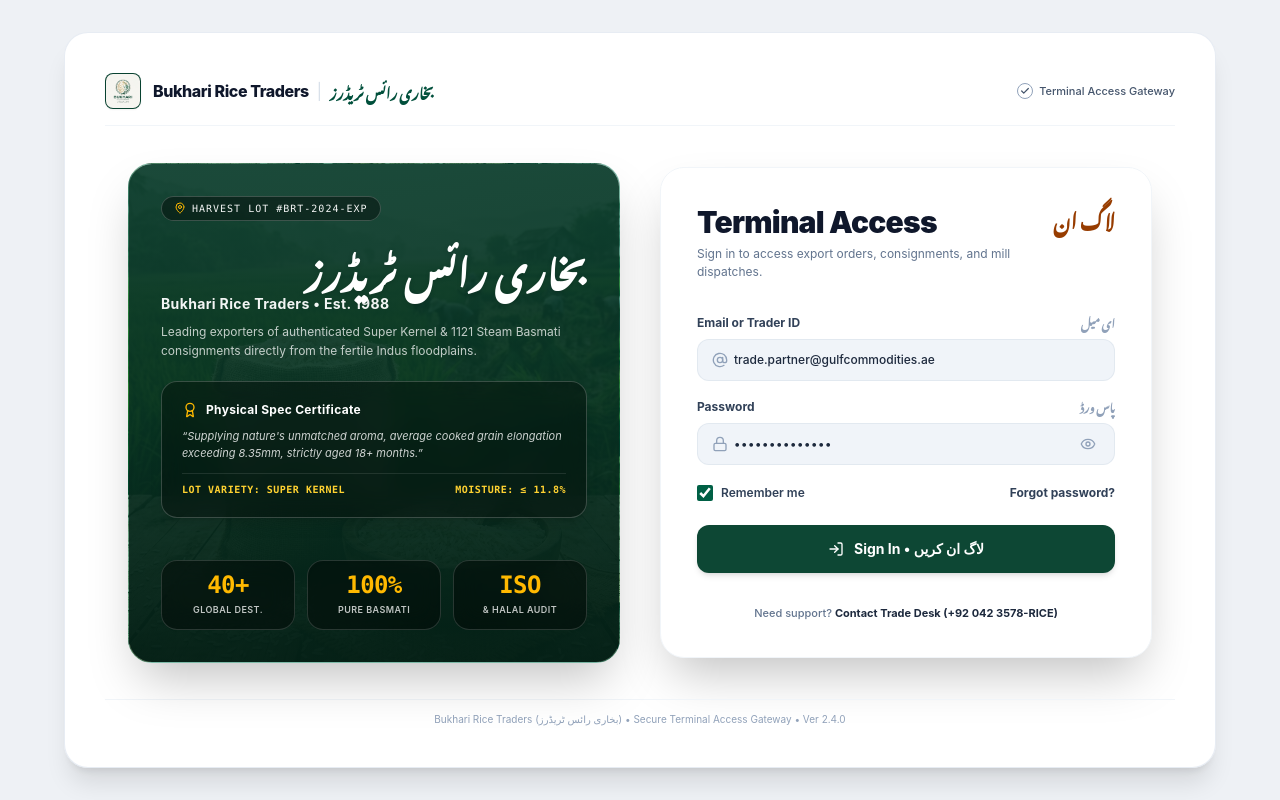
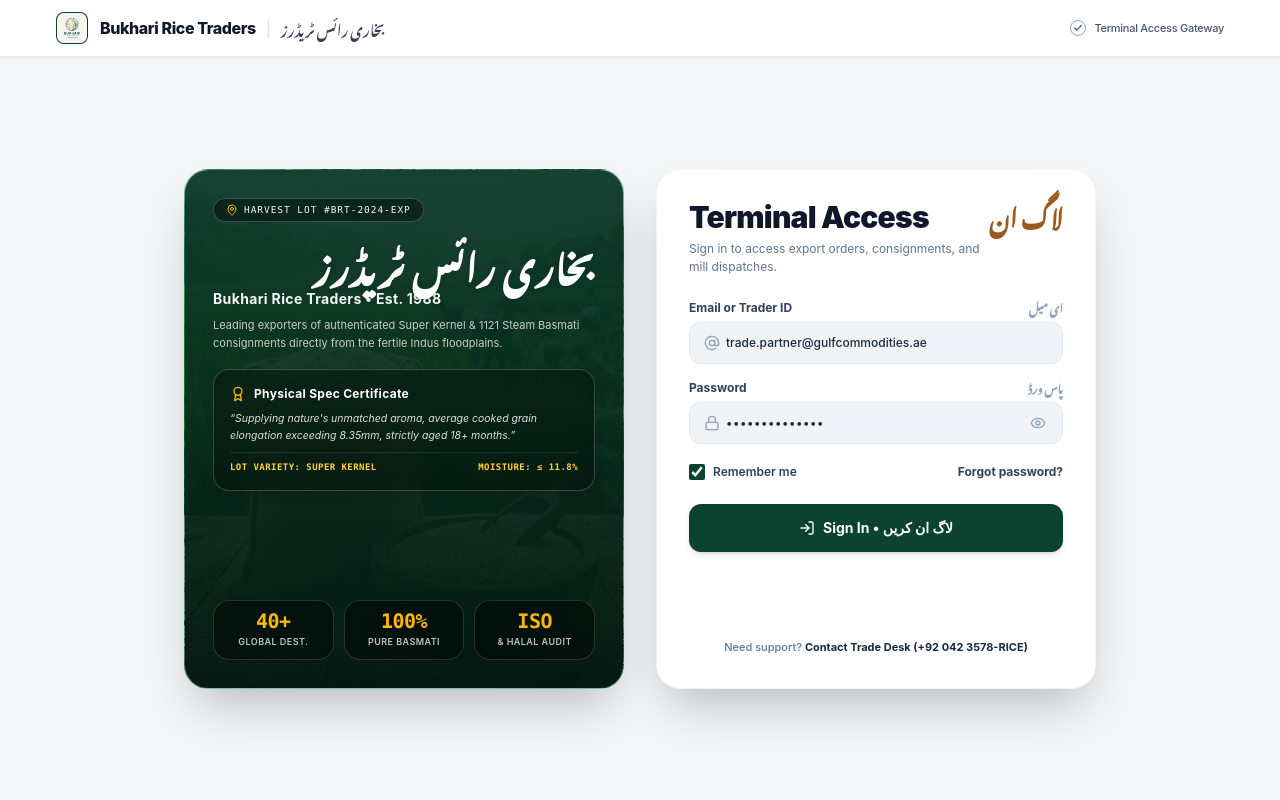
Before and after one commit to hamza1099/Rice-Inventory-System, a React (Vite) app: page / in a window 1280 px wide. Built offline with nearby package versions, Linux system fonts and the light colour scheme; a web font is replaced by a local one.

Commit message:
Full-screen edge-to-edge login layout with perfect alignments and typography

```diff
--- a/src/components/common/Sidebar.tsx
+++ b/src/components/common/Sidebar.tsx
@@ -5,14 +5,15 @@ import {
   Receipt,
   Boxes,
   CheckCircle2,
-  Users
+  Users,
+  Settings
 } from 'lucide-react';
 import { RouteName } from '../../routes/RouteName';
 
 export const Sidebar: React.FC = () => {
   const navigate = useNavigate();
 
-  // Keyboard shortcut listener for F1, F2, F3, F4, F8
+  // Keyboard shortcut listener for F1, F2, F3, F4, F8, F9
   useEffect(() => {
     const handleKeyDown = (e: KeyboardEvent) => {
       if (e.key === 'F1') {
@@ -30,6 +31,9 @@ export const Sidebar: React.FC = () => {
       } else if (e.key === 'F8') {
         e.preventDefault();
         navigate(RouteName.USER_MANAGEMENT);
+      } else if (e.key === 'F9') {
+        e.preventDefault();
+        navigate(RouteName.SYSTEM_SETTINGS);
       }
     };
     window.addEventListener('keydown', handleKeyDown);
--- a/src/screens/LoginScreen.tsx
+++ b/src/screens/LoginScreen.tsx
@@ -1,7 +1,6 @@
 import React, { useState } from 'react';
 import { useNavigate } from 'react-router-dom';
 import {
-  ShieldCheck,
   MapPin,
   Award,
   AtSign,
@@ -15,7 +14,7 @@ import { usePos } from '../context/PosContext';
 import { RouteName } from '../routes/RouteName';
 import { notifySuccess, notifyError, notifyInfo } from '../utils/toast';
 
-// Assets placed by user in src/assets
+// User assets
 import logoImg from '../assets/logo.jpg';
 import loginBg from '../assets/login background.jpg';
 
@@ -62,84 +61,82 @@ export const LoginScreen: React.FC = () => {
   };
 
   return (
-    <div className="min-h-screen bg-[#eef1f5] p-3 sm:p-6 md:p-8 flex items-center justify-center font-sans antialiased select-none">
-      {/* Outer Framed Canvas matching exact design in screenshot */}
-      <div className="w-full max-w-6xl bg-white/95 rounded-3xl border border-slate-200/80 shadow-xl overflow-hidden flex flex-col justify-between min-h-[92vh] p-5 sm:p-8 md:p-10 relative backdrop-blur-sm">
+    <div className="h-screen w-screen overflow-hidden bg-[#f4f6f8] flex flex-col font-sans antialiased select-none">
 
-        {/* Top Header Row inside the Frame */}
-        <header className="flex items-center justify-between pb-4 border-b border-slate-100 shrink-0">
-          {/* Left Brand with Logo */}
+      {/* Top Navbar spanning 100% width edge-to-edge */}
+      <header className="w-full px-6 sm:px-10 lg:px-14 py-3 bg-white border-b border-slate-200/80 flex items-center justify-between shrink-0 shadow-xs z-10">
+        {/* Left: Brand with Logo */}
         <div className="flex items-center space-x-3">
-            <div className="w-9 h-9 rounded-lg overflow-hidden border border-emerald-900/30 bg-[#0c3c2b] flex items-center justify-center shadow-xs shrink-0">
+          <div className="w-8 h-8 rounded-lg overflow-hidden border border-emerald-900/30 bg-[#0c3c2b] flex items-center justify-center shadow-xs shrink-0">
             <img
               src={logoImg}
-                alt="Bukhari Rice Traders Logo"
+              alt="Bukhari Rice Traders"
               className="w-full h-full object-cover"
             />
           </div>
-            <div className="flex items-center space-x-2">
+          <div className="flex items-center space-x-2.5">
             <span className="text-sm sm:text-base font-extrabold text-slate-900 tracking-tight">
               Bukhari Rice Traders
             </span>
             <span className="text-slate-300 font-light text-base">|</span>
-              <span className="urdu-text text-xs sm:text-sm text-emerald-900 font-bold" dir="rtl">
+            <span className="urdu-text text-xs sm:text-sm text-slate-700 font-semibold !leading-none" dir="rtl">
               بخاری رائس ٹریڈرز
             </span>
           </div>
         </div>
 
-          {/* Right: Terminal Access Gateway Badge */}
-          <div className="flex items-center space-x-1.5 text-slate-500 text-xs font-semibold">
-            <div className="w-4 h-4 rounded-full border border-slate-400 flex items-center justify-center">
+        {/* Right: Terminal Access Gateway */}
+        <div className="flex items-center space-x-2 text-slate-500 text-xs font-semibold">
+          <div className="w-4 h-4 rounded-full border border-slate-400 flex items-center justify-center shrink-0">
             <Check className="w-2.5 h-2.5 text-slate-600 stroke-[3]" />
           </div>
-            <span className="hidden sm:inline text-slate-600 font-medium text-[11px]">
+          <span className="text-slate-600 font-medium text-[11px] tracking-tight">
             Terminal Access Gateway
           </span>
         </div>
       </header>
 
-        {/* Main Content Area: 2-Column Exact Layout */}
-        <main className="my-auto py-6 flex items-center justify-center">
-          <div className="w-full max-w-5xl grid grid-cols-1 lg:grid-cols-12 gap-8 lg:gap-10 items-stretch">
+      {/* Main Viewport: Perfectly Centered 2-Column Exact Layout */}
+      <main className="flex-1 min-h-0 w-full flex items-center justify-center p-4 sm:p-6 lg:p-8 overflow-y-auto">
+        <div className="w-full max-w-[940px] flex flex-col lg:flex-row items-center justify-center gap-6 lg:gap-8 my-auto">
 
-            {/* LEFT COLUMN: Green Hero Card (Harvest Lot & Brand Showcase) */}
+          {/* LEFT COLUMN: Green Hero Poster Card */}
           <div
-              className="lg:col-span-6 rounded-3xl p-6 sm:p-8 text-white relative overflow-hidden shadow-2xl flex flex-col justify-between border border-emerald-700/50 min-h-[500px]"
+            className="w-full lg:w-[440px] shrink-0 rounded-3xl p-6 sm:p-7 text-white relative overflow-hidden shadow-2xl flex flex-col justify-between border border-emerald-700/50 min-h-[520px]"
             style={{
               backgroundImage: `url("${loginBg}")`,
               backgroundSize: 'cover',
               backgroundPosition: 'center',
             }}
           >
-              {/* Deep Emerald Gradient Overlay to match screenshot color and texture */}
-              <div className="absolute inset-0 bg-gradient-to-b from-[#0c3e2d]/94 via-[#083324]/92 to-[#042016]/98 z-0"></div>
+            {/* Deep Emerald Gradient Overlay */}
+            <div className="absolute inset-0 bg-gradient-to-b from-[#0a3828]/95 via-[#072c1f]/93 to-[#031811]/98 z-0"></div>
 
-              {/* Foreground content on top of background */}
-              <div className="relative z-10 space-y-4">
-                {/* Harvest Lot Pill Badge */}
+            {/* Foreground Content */}
+            <div className="relative z-10 space-y-3.5">
+              {/* Harvest Lot Pill */}
               <div>
-                  <span className="inline-flex items-center space-x-1.5 px-3 py-1 rounded-full bg-black/40 backdrop-blur-md border border-white/20 text-[10px] font-mono tracking-widest text-white/95 uppercase shadow-inner">
+                <span className="inline-flex items-center space-x-1.5 px-3 py-1 rounded-full bg-black/40 backdrop-blur-md border border-white/20 text-[9.5px] font-mono tracking-widest text-white/95 uppercase shadow-inner">
                   <MapPin className="w-3 h-3 text-amber-400 shrink-0" />
                   <span>HARVEST LOT #BRT-2024-EXP</span>
                 </span>
               </div>
 
-                {/* Urdu Main Title */}
-                <div className="pt-2">
-                  <h1 className="urdu-text text-3xl sm:text-4xl font-black text-white tracking-wide leading-tight drop-shadow-sm" dir="rtl">
+              {/* Urdu & English Titles */}
+              <div className="pt-1">
+                <h1 className="urdu-text text-3xl sm:text-4xl font-extrabold text-white tracking-wide !leading-tight drop-shadow-sm" dir="rtl">
                   بخاری رائس ٹریڈرز
                 </h1>
                 <h2 className="text-xs sm:text-sm font-bold text-white/95 tracking-wide mt-1">
                   Bukhari Rice Traders • Est. 1988
                 </h2>
-                  <p className="text-[11px] sm:text-xs text-white/75 leading-relaxed mt-2 font-normal max-w-md">
+                <p className="text-[11px] text-white/75 leading-relaxed mt-2 font-normal max-w-sm">
                   Leading exporters of authenticated Super Kernel & 1121 Steam Basmati consignments directly from the fertile Indus floodplains.
                 </p>
               </div>
 
               {/* Physical Spec Certificate Glass Card */}
-                <div className="bg-black/35 backdrop-blur-md border border-white/20 rounded-2xl p-4 sm:p-5 shadow-lg space-y-2.5 mt-5">
+              <div className="bg-black/30 backdrop-blur-md border border-white/20 rounded-2xl p-4 shadow-lg space-y-2 mt-4">
                 <div className="flex items-center space-x-2">
                   <Award className="w-4 h-4 text-amber-400 shrink-0" />
                   <span className="text-xs font-bold text-white tracking-wide">
@@ -147,11 +144,11 @@ export const LoginScreen: React.FC = () => {
                   </span>
                 </div>
 
-                  <p className="text-[10.5px] sm:text-[11px] italic text-white/80 leading-relaxed">
+                <p className="text-[10px] sm:text-[10.5px] italic text-white/85 leading-relaxed">
                   &ldquo;Supplying nature's unmatched aroma, average cooked grain elongation exceeding 8.35mm, strictly aged 18+ months.&rdquo;
                 </p>
 
-                  <div className="pt-2 border-t border-white/10 flex items-center justify-between text-[10px] font-mono tracking-wider font-bold text-amber-300 uppercase">
+                <div className="pt-2 border-t border-white/10 flex items-center justify-between text-[9px] font-mono tracking-wider font-bold text-amber-300 uppercase">
                   <span>LOT VARIETY: SUPER KERNEL</span>
                   <span>MOISTURE: &le; 11.8%</span>
                 </div>
@@ -159,30 +156,30 @@ export const LoginScreen: React.FC = () => {
             </div>
 
             {/* Bottom 3 Stat Boxes Grid */}
-              <div className="relative z-10 grid grid-cols-3 gap-3 pt-6">
-                <div className="bg-black/40 backdrop-blur-md border border-white/15 rounded-2xl p-3 text-center shadow-inner">
-                  <div className="text-xl sm:text-2xl font-black text-amber-400 font-mono tracking-tight leading-none">
+            <div className="relative z-10 grid grid-cols-3 gap-2.5 pt-5">
+              <div className="bg-black/40 backdrop-blur-md border border-white/15 rounded-2xl p-2.5 text-center shadow-inner">
+                <div className="text-xl font-black text-amber-400 font-mono tracking-tight leading-none">
                   40+
                 </div>
-                  <div className="text-[9px] text-white/75 font-semibold uppercase tracking-wider mt-1.5">
+                <div className="text-[9px] text-white/75 font-semibold uppercase tracking-wider mt-1">
                   Global Dest.
                 </div>
               </div>
 
-                <div className="bg-black/40 backdrop-blur-md border border-white/15 rounded-2xl p-3 text-center shadow-inner">
-                  <div className="text-xl sm:text-2xl font-black text-amber-400 font-mono tracking-tight leading-none">
+              <div className="bg-black/40 backdrop-blur-md border border-white/15 rounded-2xl p-2.5 text-center shadow-inner">
+                <div className="text-xl font-black text-amber-400 font-mono tracking-tight leading-none">
                   100%
                 </div>
-                  <div className="text-[9px] text-white/75 font-semibold uppercase tracking-wider mt-1.5">
+                <div className="text-[9px] text-white/75 font-semibold uppercase tracking-wider mt-1">
                   Pure Basmati
                 </div>
               </div>
 
-                <div className="bg-black/40 backdrop-blur-md border border-white/15 rounded-2xl p-3 text-center shadow-inner">
-                  <div className="text-xl sm:text-2xl font-black text-amber-400 font-mono tracking-tight leading-none">
+              <div className="bg-black/40 backdrop-blur-md border border-white/15 rounded-2xl p-2.5 text-center shadow-inner">
+                <div className="text-xl font-black text-amber-400 font-mono tracking-tight leading-none">
                   ISO
                 </div>
-                  <div className="text-[9px] text-white/75 font-semibold uppercase tracking-wider mt-1.5">
+                <div className="text-[9px] text-white/75 font-semibold uppercase tracking-wider mt-1">
                   & Halal Audit
                 </div>
               </div>
@@ -190,25 +187,26 @@ export const LoginScreen: React.FC = () => {
           </div>
 
           {/* RIGHT COLUMN: Terminal Access Form Card */}
-            <div className="lg:col-span-6 flex flex-col justify-center">
-              <div className="bg-white rounded-3xl shadow-2xl border border-slate-100 p-7 sm:p-9 flex flex-col justify-between">
+          <div className="w-full lg:w-[440px] shrink-0">
+            <div className="bg-white rounded-3xl shadow-2xl border border-slate-100 p-7 sm:p-8 flex flex-col justify-between min-h-[520px]">
 
-                {/* Form Top Title Row */}
-                <div className="flex items-start justify-between pb-2">
+              {/* Card Top Title Row - Perfectly Aligned */}
               <div>
-                    <h2 className="text-2xl sm:text-3xl font-black text-slate-900 tracking-tight leading-tight">
+                <div className="flex items-start justify-between">
+                  <div className="pr-2">
+                    <h2 className="text-2xl sm:text-3xl font-black text-slate-900 tracking-tight leading-none">
                       Terminal Access
                     </h2>
-                    <p className="text-xs text-slate-500 mt-1 leading-normal">
+                    <p className="text-xs text-slate-500 mt-2 leading-normal">
                       Sign in to access export orders, consignments, and mill dispatches.
                     </p>
                   </div>
-                  <span className="urdu-text text-xl font-black text-amber-800 shrink-0 ml-2" dir="rtl">
+                  <span className="urdu-text text-2xl font-black text-[#9c591e] shrink-0 !leading-none select-none" dir="rtl">
                     لاگ ان
                   </span>
                 </div>
 
-                {/* Login Form */}
+                {/* Form Inputs */}
                 <form onSubmit={handleLogin} className="space-y-4 mt-6">
                   {/* Email Field */}
                   <div>
@@ -216,11 +214,11 @@ export const LoginScreen: React.FC = () => {
                       <label className="text-xs font-bold text-slate-700">
                         Email or Trader ID
                       </label>
-                      <span className="urdu-text text-[11px] font-bold text-slate-400" dir="rtl">
+                      <span className="urdu-text text-[11px] font-bold text-slate-400 !leading-none" dir="rtl">
                         ای میل
                       </span>
                     </div>
-                    <div className="relative flex items-center bg-[#f0f4f9] rounded-xl border border-slate-200/90 focus-within:border-emerald-700 focus-within:bg-white focus-within:ring-2 focus-within:ring-emerald-700/20 transition-all">
+                    <div className="relative flex items-center bg-[#f0f4f9] rounded-xl border border-slate-200/80 focus-within:border-emerald-700 focus-within:bg-white focus-within:ring-2 focus-within:ring-emerald-700/20 transition-all">
                       <div className="pl-3.5 pr-1.5 text-slate-400 pointer-events-none">
                         <AtSign className="w-4 h-4 text-slate-400" />
                       </div>
@@ -241,11 +239,11 @@ export const LoginScreen: React.FC = () => {
                       <label className="text-xs font-bold text-slate-700">
                         Password
                       </label>
-                      <span className="urdu-text text-[11px] font-bold text-slate-400" dir="rtl">
+                      <span className="urdu-text text-[11px] font-bold text-slate-400 !leading-none" dir="rtl">
                         پاس ورڈ
                       </span>
                     </div>
-                    <div className="relative flex items-center bg-[#f0f4f9] rounded-xl border border-slate-200/90 focus-within:border-emerald-700 focus-within:bg-white focus-within:ring-2 focus-within:ring-emerald-700/20 transition-all">
+                    <div className="relative flex items-center bg-[#f0f4f9] rounded-xl border border-slate-200/80 focus-within:border-emerald-700 focus-within:bg-white focus-within:ring-2 focus-within:ring-emerald-700/20 transition-all">
                       <div className="pl-3.5 pr-1.5 text-slate-400 pointer-events-none">
                         <Lock className="w-4 h-4 text-slate-400" />
                       </div>
@@ -260,7 +258,7 @@ export const LoginScreen: React.FC = () => {
                       <button
                         type="button"
                         onClick={() => setShowPassword(!showPassword)}
-                        className="absolute right-3.5 text-slate-400 hover:text-slate-600 cursor-pointer p-1 transition-colors"
+                        className="absolute right-3 text-slate-400 hover:text-slate-600 cursor-pointer p-1 transition-colors"
                       >
                         {showPassword ? <EyeOff className="w-4 h-4" /> : <Eye className="w-4 h-4" />}
                       </button>
@@ -274,7 +272,7 @@ export const LoginScreen: React.FC = () => {
                         type="checkbox"
                         checked={rememberMe}
                         onChange={(e) => setRememberMe(e.target.checked)}
-                        className="w-4 h-4 rounded text-emerald-800 focus:ring-emerald-700 border-slate-300 accent-emerald-800 cursor-pointer"
+                        className="w-4 h-4 rounded text-emerald-800 focus:ring-emerald-700 border-slate-300 accent-[#0b4330] cursor-pointer"
                       />
                       <span className="text-slate-700 font-semibold text-xs">Remember me</span>
                     </label>
@@ -292,16 +290,17 @@ export const LoginScreen: React.FC = () => {
                     <button
                       type="submit"
                       disabled={isLoading}
-                      className="w-full bg-[#0d4734] hover:bg-[#083526] active:scale-98 text-white py-3.5 px-5 rounded-xl font-bold text-xs sm:text-sm flex items-center justify-center space-x-2.5 shadow-md hover:shadow-lg transition-all cursor-pointer disabled:opacity-75 disabled:cursor-not-allowed"
+                      className="w-full bg-[#0b4330] hover:bg-[#072e21] active:scale-98 text-white py-3.5 px-5 rounded-xl font-bold text-xs sm:text-sm flex items-center justify-center space-x-2 shadow-md hover:shadow-lg transition-all cursor-pointer disabled:opacity-75 disabled:cursor-not-allowed"
                     >
                       <LogIn className="w-4 h-4 text-white shrink-0" />
                       <span>Sign In • لاگ ان کریں</span>
                     </button>
                   </div>
                 </form>
+              </div>
 
               {/* Bottom Support Text */}
-                <div className="mt-8 text-center text-[11px] text-slate-500 font-medium">
+              <div className="mt-6 text-center text-[11px] text-slate-500 font-medium">
                 Need support?{' '}
                 <span className="text-slate-800 font-bold hover:underline cursor-pointer">
                   Contact Trade Desk (+92 042 3578-RICE)
@@ -313,12 +312,6 @@ export const LoginScreen: React.FC = () => {
         </div>
       </main>
 
-        {/* Footer info (subtle, non-intrusive) */}
-        <footer className="text-center text-[10px] text-slate-400 pt-3 border-t border-slate-100 shrink-0">
-          Bukhari Rice Traders (بخاری رائس ٹریڈرز) • Secure Terminal Access Gateway • Ver 2.4.0
-        </footer>
-
-      </div>
     </div>
   );
 };
--- a/src/screens/SystemSettingsScreen.tsx
+++ b/src/screens/SystemSettingsScreen.tsx
@@ -13,6 +13,7 @@ export const SystemSettingsScreen: React.FC = () => {
 
   const handleSave = () => {
     setSavedSuccess(true);
+    notifySuccess('System & hardware configuration saved successfully! (سیٹنگز محفوظ ہو گئیں)');
     setTimeout(() => setSavedSuccess(false), 2500);
   };
 
```
Lines whose indentation alone changed are shown as unchanged.
